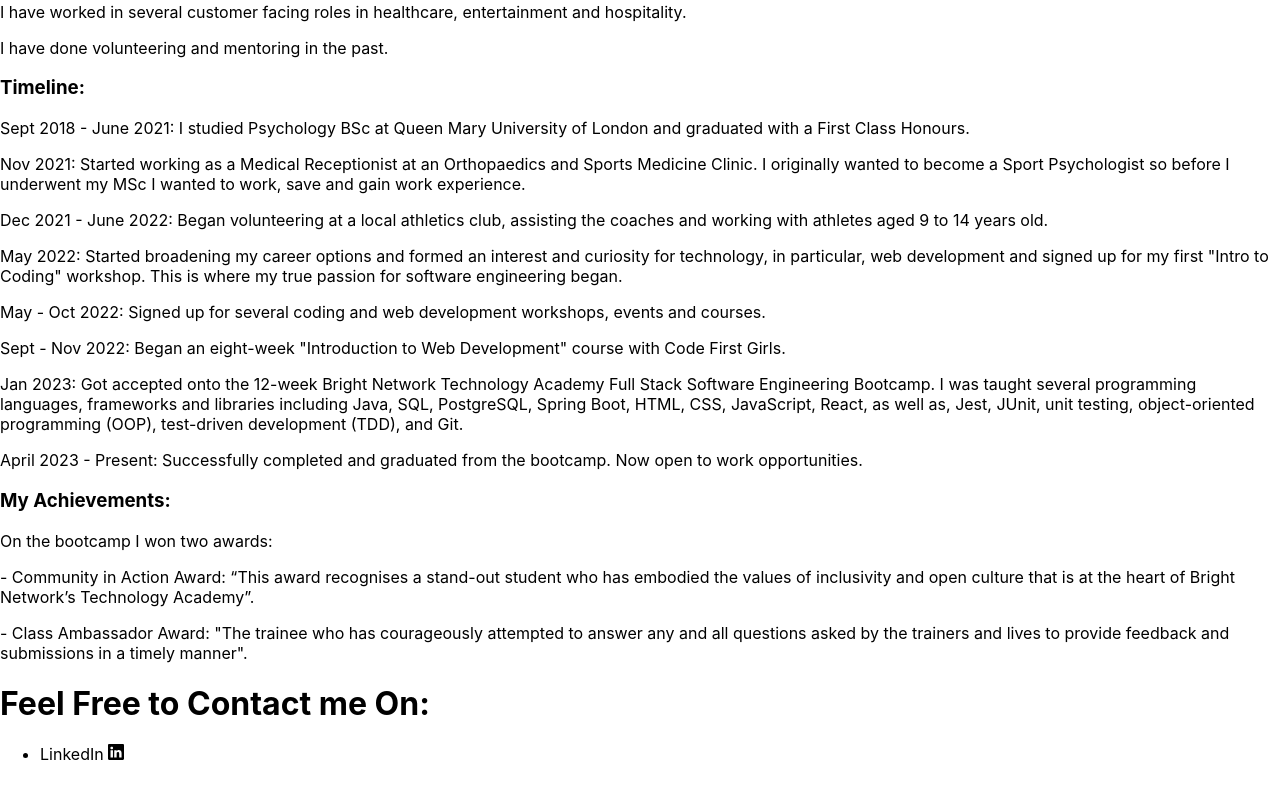
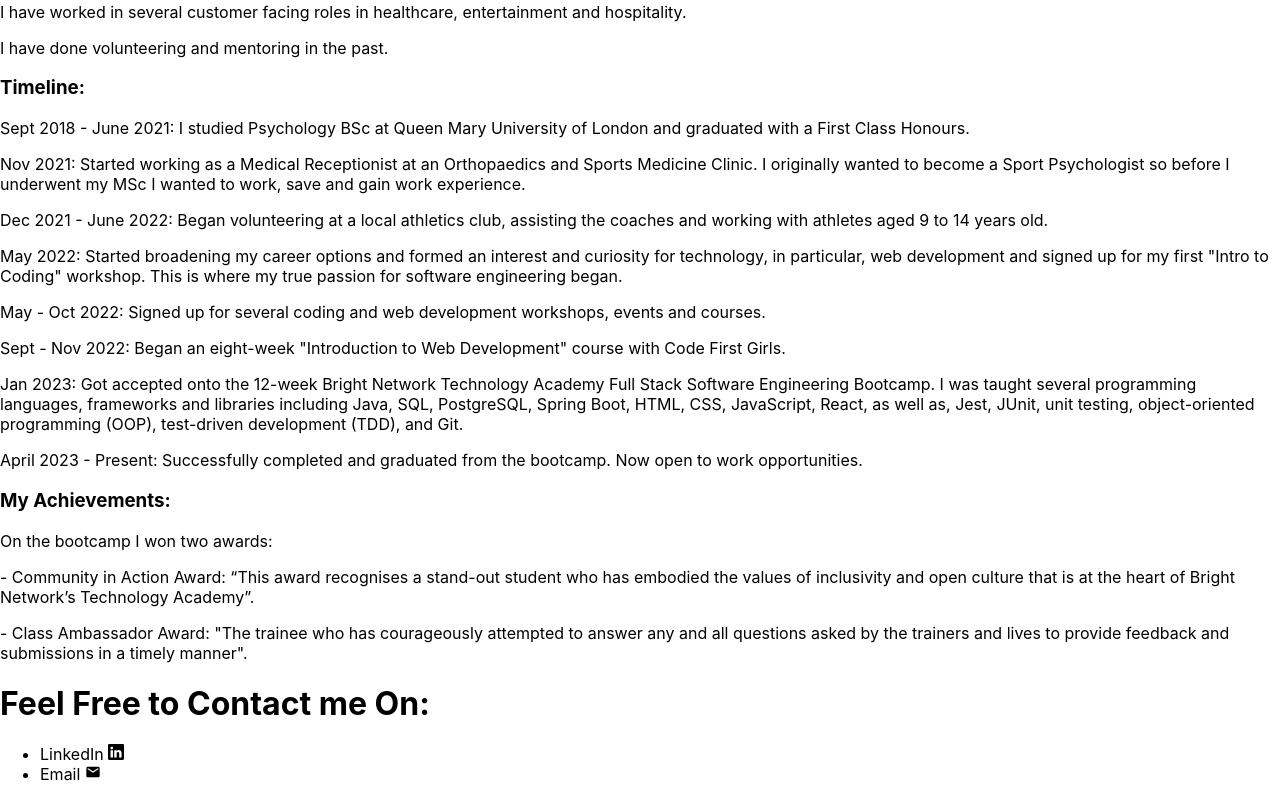
Before and after one commit to ChinikaC/My_Portfolio, a React (Create React App) app: page /Contact in a window 1280 px wide. Shown: the part 297-1097 px from the top of the page. Built offline with nearby package versions, Linux system fonts and the light colour scheme.

Commit message:
Added in LinkedIn and Email icons

```diff
--- a/src/components/Contact.js
+++ b/src/components/Contact.js
@@ -1,4 +1,5 @@
 import { BsLinkedin } from 'react-icons/bs';
+import { MdEmail } from 'react-icons/md';
 
 const Contact = () => {
 
@@ -12,6 +13,9 @@
         <li>
           LinkedIn <BsLinkedin/>
         </li>
+        <li>
+            Email <MdEmail/>
+        </li>
         </ul>
 
             </div>
```
